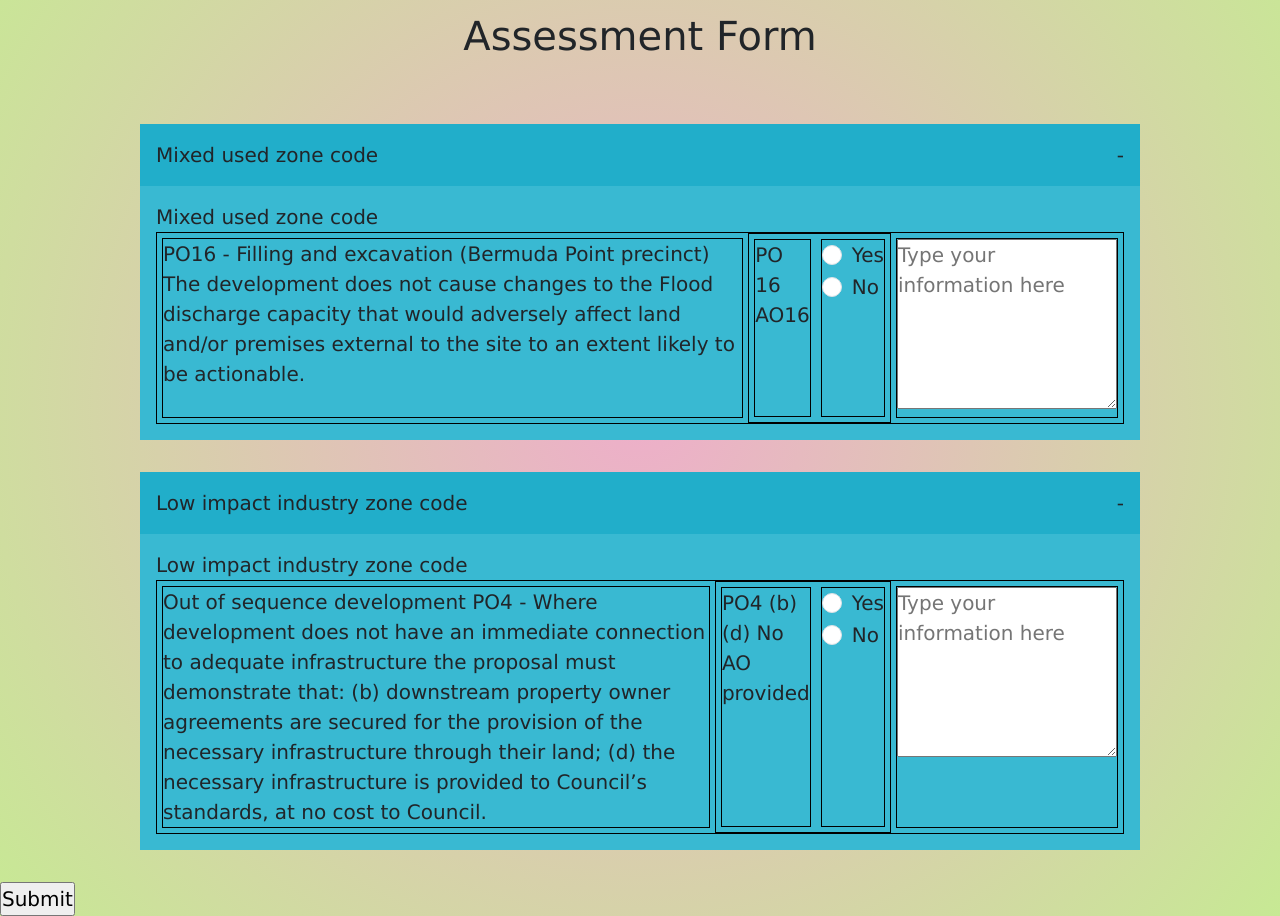
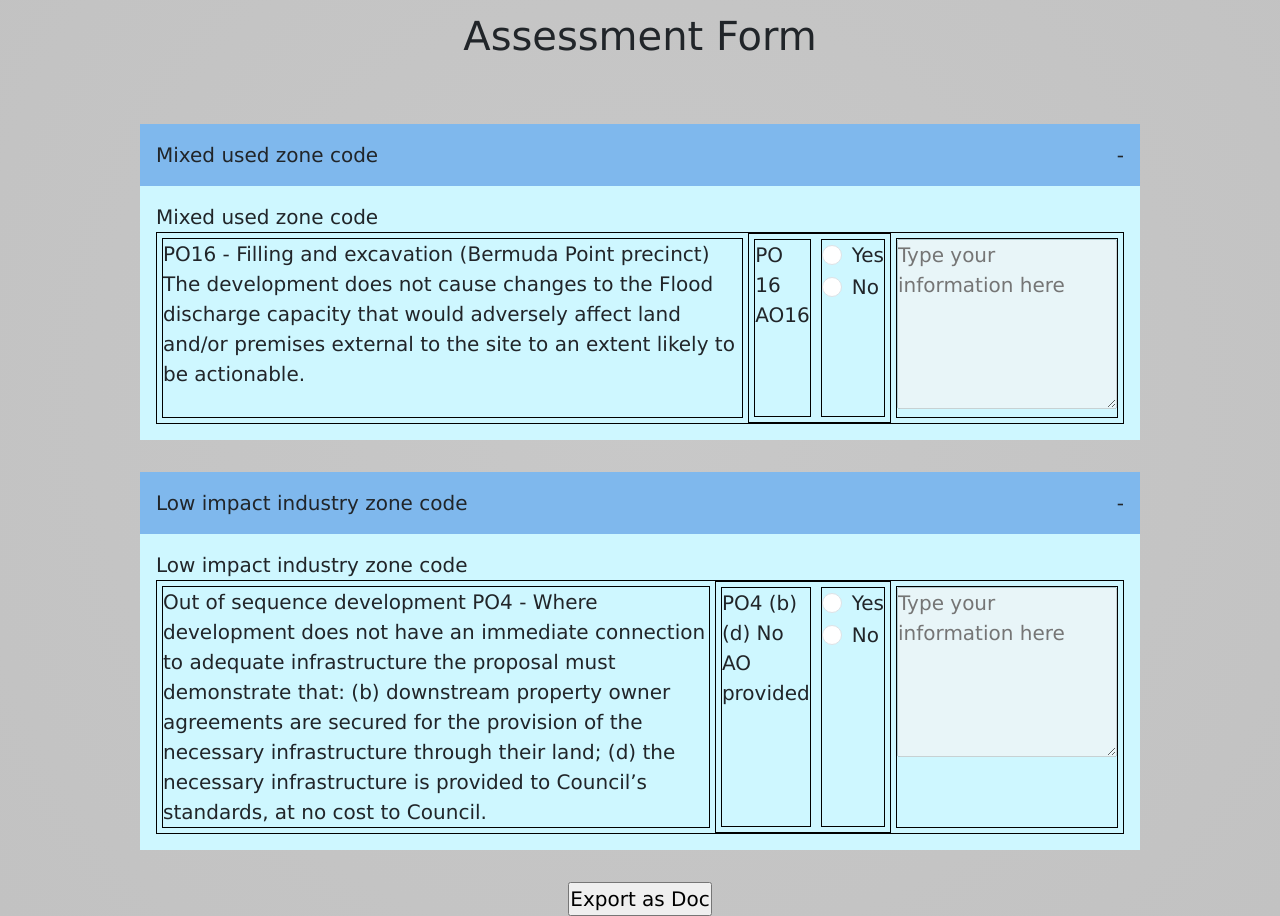
Before and after one commit to somtirtharoy/council-assessment, a React (Create React App) app: page / in a window 1280 px wide. Shown: the part 100-1016 px from the top of the page. Built offline with nearby package versions, Linux system fonts and the light colour scheme.

Commit message:
Add export document feature to form - add ids to fields and update function to update state of fields on the fly - added function to export the form state to a docx file - change color themes

```diff
--- a/src/App.js
+++ b/src/App.js
@@ -1,6 +1,5 @@
-import React, { useState } from 'react';
+import React from 'react';
 import './App.css';
-import {exportUsingDocx} from './utils/export';
 import AssessmentInfoForm from './AssessmentInfoForm';
 
 function App() {
--- a/src/AssessmentInfoForm.js
+++ b/src/AssessmentInfoForm.js
@@ -1,40 +1,56 @@
-import React from 'react'
+import {exportFormData} from './utils/export';
+import React, { useState } from 'react'
 import FormSection from './FormSection';
 import Navbar from './Navbar';
 
 const AssessmentInfoForm = () => {
 
+    const [formInputData, setFormInputData] = useState({
+        'mixed_used_zone_code_PO16_textarea': '',
+        'low_impact_industry_zone_code_PO4_textarea': '',
+    });
+
+    const handleInputChange = (id) => {
+        var element = document.getElementById(id);
+
+        var updatedData= {}
+        updatedData[id] = element.value;
+
+        setFormInputData({
+            ...formInputData,
+            ...updatedData,
+        })
+    };
+
     const assessmentData = {
-        title: 'Section 1',
-        content: `Lorem ipsum dolor, sit amet consectetur adipisicing elit. Quis sapiente
-          laborum cupiditate possimus labore, hic temporibus velit dicta earum
-          suscipit commodi eum enim atque at? Et perspiciatis dolore iure
-          voluptatem.`,
-
         subject_matter: {
           mixed_use_zone: {
             title: 'Mixed used zone code',
             content: {
-              PO: 'PO16 - Filling and excavation (Bermuda Point precinct)\
+                PO: {
+                    "name": "PO16",
+                    "text": 'PO16 - Filling and excavation (Bermuda Point precinct)\
                     The development does not cause changes to the Flood discharge capacity\
                     that would adversely affect land and/or premises external to the site \
-              to an extent likely to be actionable.',
+                    to an extent likely to be actionable.'
+                },
                 info_required: 'PO 16 AO16',
             },
-
           },
           low_impact_industry: {
             title: 'Low impact industry zone code',
             content: {
-              PO: 'Out of sequence development \
+                PO: {
+                    "name": "PO4",
+                    "text": 'Out of sequence development \
                     PO4 - Where development does not have an immediate connection to adequate \
                     infrastructure the proposal must demonstrate that:\
                     (b) downstream property owner agreements are secured for the \
                     provision of the necessary infrastructure through their land;\
                     (d) the necessary infrastructure is provided to Council’s standards, at no cost to Council.',
+                },
                 info_required: 'PO4 (b) (d) No AO provided',
-            }
-
+            },
           },
           // medium_impact_industry: {
           //   title: 'Medium impact industry zone code',
@@ -51,15 +67,26 @@ const AssessmentInfoForm = () => {
         }
       };
 
+    const mixed_use_zone_data = assessmentData.subject_matter.mixed_use_zone;
+    const low_impact_industry_data = assessmentData.subject_matter.low_impact_industry;
+
+    // const props = {
+    //     handleInputChange: handleInputChange
+    // };
+
     return (
     <React.Fragment>
         <Navbar/>
         <h1>Assessment Form</h1>
-        <FormSection sectionContent={assessmentData.subject_matter.mixed_use_zone}/>
-        <FormSection sectionContent={assessmentData.subject_matter.low_impact_industry}/>
-        <div>
-        {/* <input type="submit" value="Submit" onClick={() => exportUsingDocx('container')}></input> */}
-        <input type="submit" value="Submit"></input>
+        <FormSection sectionContent={mixed_use_zone_data} handleInputChange={handleInputChange}/>
+        <FormSection sectionContent={low_impact_industry_data} handleInputChange={handleInputChange}/>
+        <div className='submit-button-container'>
+            <input
+                type="submit"
+                value="Export as Doc"
+                className='submit-button'
+                onClick={()=> exportFormData(formInputData)}
+            />
         </div>
     </React.Fragment>
     )
--- a/src/FormSection.js
+++ b/src/FormSection.js
@@ -2,8 +2,8 @@ import React, { useState } from 'react';
 import PropTypes from 'prop-types';
 import FormSubSection from './FormSubSection';
 
-const FormSection = ({sectionContent}) => {
-    const { title, content } = sectionContent;
+const FormSection = ({sectionContent, handleInputChange}) => {
+    const { title, content} = sectionContent;
     const [isActive, setIsActive] = useState(false);
 
     return (
@@ -15,9 +15,9 @@ const FormSection = ({sectionContent}) => {
                 <div>{title}</div>
                 <div>{ isActive ? '+' : '-'}</div>
             </div>
-            {/* {!isActive && <div className="accordion-content">{content}</div>} */}
-                {!isActive && <div className="accordion-content">
-                <FormSubSection title={title} content={content}/>
+            {!isActive &&
+            <div className="accordion-content">
+                <FormSubSection title={title} content={content} handleInputChange={handleInputChange}/>
             </div>}
         </div>
       );
--- a/src/FormSubSection.js
+++ b/src/FormSubSection.js
@@ -1,4 +1,4 @@
-import React from 'react';
+import React, { useState } from 'react';
 import { useTable } from 'react-table';
 import PropTypes from 'prop-types';
 import {gen_section_HTML, section_data, showInfoColumn} from './utils/utils.js';
@@ -6,7 +6,17 @@ import {gen_section_HTML, section_data, showInfoColumn} from './utils/utils.js';
 
 const FormSubSection = props => {
 
-   const {title, content} = props;
+    const {title, content, handleInputChange} = props;
+
+    const [infoRequired, setInfoRequired] = useState(false);
+
+    const handleRadioNoClick = () => {
+        if(infoRequired) {
+            setInfoRequired(false);
+        }
+    }
+
+    const sub_section_name_prefix = `${title.toLowerCase().split(' ').join('_')}_${content.PO.name}`;
 
     return (
         <div>
@@ -15,7 +25,7 @@ const FormSubSection = props => {
             </div>
             <div className='form-section-contents'>
                 <div className='form-section-po-container'>
-                    {content.PO}
+                    {content.PO.text}
                 </div>
                 <div className='form-section-info-required-container'>
                     <div className='form-section-po-ao-container'>
@@ -23,13 +33,25 @@ const FormSubSection = props => {
                     </div>
                     <div className='form-section-radio-button-container'>
                         <div className="form-check radio_group">
-                            <input className="form-check-input yes" type="radio" name="flexRadioDefault" id="flexRadioDefault1"/>
+                            <input
+                                className="form-check-input yes"
+                                type="radio"
+                                name="flexRadioDefault"
+                                id={`${sub_section_name_prefix}_radio_yes`}
+                                onClick= {() => {if(!infoRequired) { setInfoRequired(true) }}}
+                            />
                             <label className="form-check-label" htmlFor="flexRadioDefault1">
                                 Yes
                             </label>
                         </div>
                         <div className="form-check radio_group_2">
-                            <input className="form-check-input no" type="radio" name="flexRadioDefault" id="flexRadioDefault2"/>
+                            <input
+                                className="form-check-input no"
+                                type="radio"
+                                name="flexRadioDefault"
+                                id={`${sub_section_name_prefix}_radio_no`}
+                                onClick= {() => {if(infoRequired) { setInfoRequired(false) }}}
+                            />
                             <label className="form-check-label" htmlFor="flexRadioDefault2">
                                 No
                             </label>
@@ -37,7 +59,25 @@ const FormSubSection = props => {
                     </div>
                 </div>
                 <div className='form-section-info-container'>
-                    <textarea type='text' class='information_text_area' placeholder='Type your information here'/>
+                    {infoRequired ?
+                        <textarea
+                            id = {`${sub_section_name_prefix}_textarea`}
+                            type='text'
+                            className='information_text_area'
+                            placeholder='Type your information here'
+                            name={`${sub_section_name_prefix}_textarea`}
+                            onChange={() => handleInputChange(`${sub_section_name_prefix}_textarea`)}
+                        />
+                        :
+                        <textarea
+                            id = {`${sub_section_name_prefix}_textarea`}
+                            type='text'
+                            className='information_text_area'
+                            placeholder='Type your information here'
+                            name={`${sub_section_name_prefix}_textarea`}
+                            disabled
+                        />
+                    }
                 </div>
             </div>
         </div>
--- a/src/index.css
+++ b/src/index.css
@@ -30,3 +30,13 @@ div .information_text_area {
   /* overflow-wrap: break-all; */
   word-wrap: break-word;
 }
+
+.submit-button-container {
+  display: flex;
+  justify-content: center;
+  /* align-items: center;   */
+}
+
+.submit-button {
+  /* margin: 2rem auto; */
+}
--- a/src/styles.css
+++ b/src/styles.css
@@ -7,11 +7,11 @@
   body {
     font-family: Verdana, Geneva, Tahoma, sans-serif;
     font-size: 20px;
-    background: rgb(238, 174, 202);
+    background: rgb(245, 245, 245);
     background: radial-gradient(
       circle,
-      rgba(238, 174, 202, 1) 0%,
-      rgba(199, 233, 148, 1) 100%
+      rgb(200, 200, 200) 0%,
+      rgb(194, 194, 194) 100%
     );
   }
 
@@ -30,11 +30,11 @@
     flex-direction: row;
     justify-content: space-between;
     cursor: pointer;
-    background-color: #21aeca;
+    background-color: #7fb8ed;
   }
 
   .accordion-title:hover {
-    background-color: #3ab4cc;
+    background-color: #5c82c0;
   }
 
   .accordion-title,
@@ -43,7 +43,7 @@
   }
 
   .accordion-content {
-    background-color: #39b9d2;
+    background-color: #cef7ff;
   }
 
   @media screen and (max-width: 700px) {
--- a/src/utils/export.js
+++ b/src/utils/export.js
@@ -1,111 +1,72 @@
-import { Document, Packer, Paragraph, TextRun} from "docx"
+import { Document, Packer, Paragraph, TextRun, HeadingLevel} from "docx"
 import { saveAs } from "file-saver"
 
-
-
-function exportToDoc(element, filename = ''){
-    var header = "<html xmlns:o='urn:schemas-microsoft-com:office:office' xmlns:w='urn:schemas-microsoft-com:office:word' xmlns='http://www.w3.org/TR/REC-html40'><head><meta charset='utf-8'><title>Export HTML to Word Document with JavaScript</title></head><body>";
-
-    var footer = "</body></html>";
-
-    var html = header+document.getElementById(element).innerHTML+footer;
-
-    var blob = new Blob(['\ufeff', html], {
-        type: 'application/msword'
-    });
-
-    // Specify link url
-    var url = 'data:application/vnd.ms-word;charset=utf-8,' + encodeURIComponent(html);
-
-    // Specify file name
-    filename = filename?filename+'.docx':'document.docx';
-
-    // Create download link element
-    var downloadLink = document.createElement("a");
-
-    document.body.appendChild(downloadLink);
-
-    // if(navigator.msSaveOrOpenBlob ){
-    //     navigator.msSaveOrOpenBlob(blob, filename);
-    // }else{
-    // Create a link to the file
-    downloadLink.href = url;
-
-    // Setting the file name
-    downloadLink.download = filename;
-
-    //triggering the function
-    downloadLink.click();
-    // }
-
-    document.body.removeChild(downloadLink);
+const inputFieldMetadata = {
+  'mixed_used_zone_code_PO16_textarea': {'PO': 'PO16', 'section': 'Mixed used zone code'},
+  'low_impact_industry_zone_code_PO4_textarea': {'PO': 'PO4', 'section': 'Low impact industry zone code'},
 }
 
-const exportAssessmentToDoc = (element, filename) => {
-   console.log("Export in process");
+const exportFormData = (formInputData) => {
+    // Create a new instance of Document for the docx module
+    const text_content = []
+    // create the text content
+    for (var field in formInputData) {
+      if(formInputData[field] !== ''){
+        var request_preamble_template = `Per ${inputFieldMetadata[field]['PO']} of ${inputFieldMetadata[field]['section']} the applicant is requested to submit the following:`;
+        text_content.push(
+          new Paragraph({
+            text: request_preamble_template,
+            heading: HeadingLevel.HEADING_2,
+          })
+        );
 
-   const radio_element = document.querySelectorAll('.subject_matter_radio_group_1, .yes');
-   if(radio_element[1].checked) {
-    // var header_row = document.querySelectorAll('.subject_matter_radio_group_1')[0].parentNode;
-    // //
-    // var text = document.createTextNode("This is my caption.");
-    // var parentNode = document.querySelectorAll('.subject_matter_radio_group_1')[0].parentNode;
-    // console.log(parentNode);
-    // parentNode.parentNode.insertBefore(text, parentNode.nextSibling);
+        text_content.push(
+          new Paragraph({
+            text: formInputData[field],
+            heading: HeadingLevel.HEADING_2,
+            style: "wellSpaced",
+          })
+        );
+      }
     }
-}
+   console.log(text_content)
 
-
-function saveDocumentToFile(doc, fileName) {
-    // Create new instance of Packer for the docx module
-    const packer = new Packer()
-    // Create a mime type that will associate the new file with Microsoft Word
-    const mimeType =
-        "application/vnd.openxmlformats-officedocument.wordprocessingml.document"
-    // Create a Blob containing the Document instance and the mimeType
-    packer.toBlob(doc).then(blob => {
-        const docblob = blob.slice(0, blob.size, mimeType)
-        // Save the file using saveAs from the file-saver package
-        saveAs(docblob, fileName)
-    })
-}
-
-const exportUsingDocx = (element) => {
-    // Create a new instance of Document for the docx module
-    generate();
-}
-
-function generate() {
+    // create doc object
     const doc = new Document({
+      styles: {
+        paragraphStyles: [
+          {
+            id: "wellSpaced",
+            name: "Well Spaced",
+            basedOn: "Normal",
+            quickFormat: true,
+            paragraph: {
+              spacing: { line: 276, before: 20 * 72 * 0.1, after: 20 * 72 * 0.05 },
+            },
+          },
+          {
+            id: "ListParagraph",
+            name: "List Paragraph",
+            basedOn: "Normal",
+            quickFormat: true,
+          },
+        ]
+      },
       sections: [
         {
           properties: {},
-          children: [
-            new Paragraph({
-              children: [
-                new TextRun("Hello World"),
-                new TextRun({
-                  text: "Foo Bar",
-                  bold: true
-                }),
-                new TextRun({
-                  text: "\tGithub is the best",
-                  bold: true
-                })
-              ]
-            })
-          ]
+          children: text_content,
         }
       ]
     });
 
+    // export doc object to word document
     Packer.toBlob(doc).then((blob) => {
       console.log(blob);
       saveAs(blob, "example.docx");
       console.log("Document created successfully");
     });
-  }
 
+}
 
-
-export {exportToDoc, exportAssessmentToDoc, exportUsingDocx};
+export {exportFormData};
```
Lines whose indentation alone changed are shown as unchanged.
